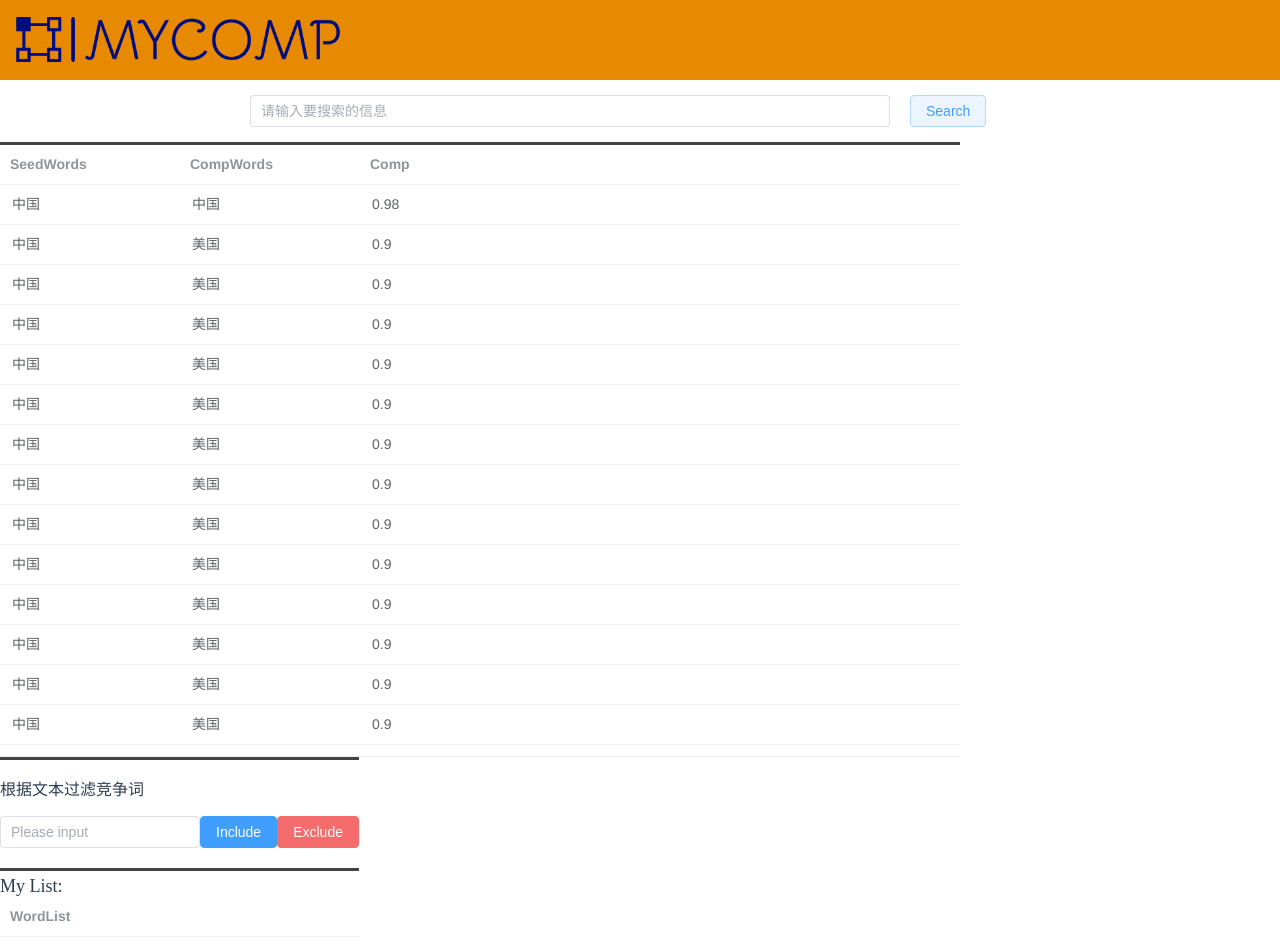
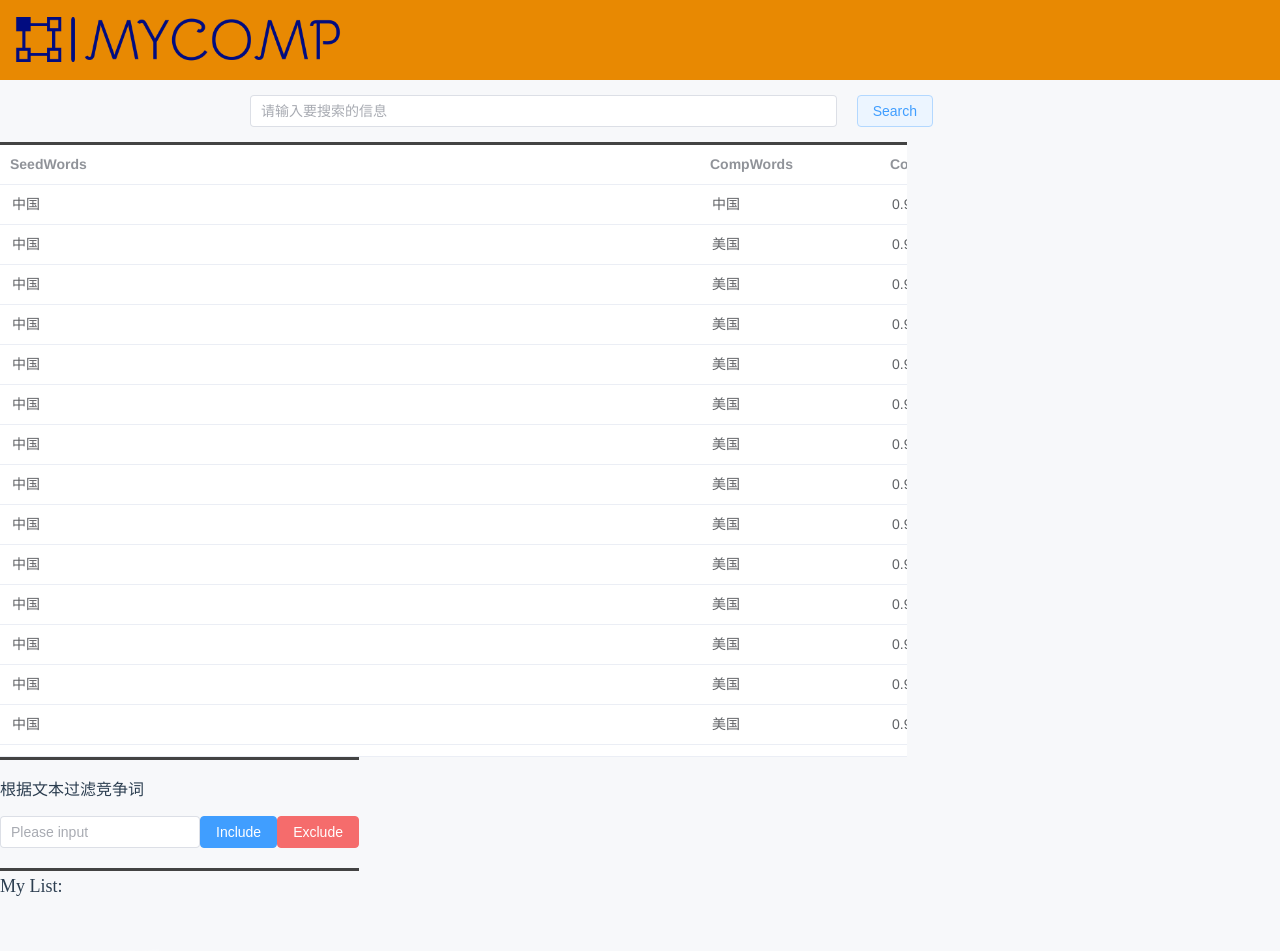
Before and after one commit to kissjerryfan/compkey_front, a Vue app: page / in a window 1280 px wide. Shown: the top 951 px of the page. Built offline with nearby package versions, Linux system fonts and the light colour scheme.

Commit message:
style: small changes on the page

```diff
--- a/src/App.vue
+++ b/src/App.vue
@@ -5,16 +5,22 @@
     </el-col>
   </el-row>
   <el-row class="search">
-    <el-col :span="12">
+    <el-col :span="11">
       <EnterSearch class="input"></EnterSearch>
     </el-col>
     <el-col :span="4">
       <InformationSearch class="searchBtn"></InformationSearch>
     </el-col>
+    <el-col :span="7">
+
+    </el-col>
   </el-row>
   <el-row>
-    <el-col :span="18">
+    <el-col :span="17">
       <InformationTable class="informationTable"></InformationTable>
+    </el-col>
+    <el-col :span="1">
+
     </el-col>
     <el-col :span="5.8">
       <SideBar class="sideBar"></SideBar>
@@ -53,6 +59,10 @@ export default {
   padding-top: 0;
 }
 
+body{
+  background-color: #f7f8fa;
+}
+
 .search {
   margin-top: 15px;
   margin-bottom: 15px;
--- a/src/components/InformationTable.vue
+++ b/src/components/InformationTable.vue
@@ -3,7 +3,7 @@
 
   </div>
   <el-table :data="tableData" height="612" style="width: 100%">
-    <el-table-column prop="seedWords" label="SeedWords" width="180" />
+    <el-table-column prop="seedWords" label="SeedWords" width="700" />
     <el-table-column prop="compWords" label="CompWords" width="180" />
     <el-table-column prop="comp" label="Comp" />
   </el-table>
--- a/src/components/MyList.vue
+++ b/src/components/MyList.vue
@@ -21,8 +21,8 @@ export default {
   data() {
     return {
       word_list: [
-        {word: "a"},
-        {word: "b"}
+        // {word: "a"},
+        // {word: "b"}
       ]
     }
   }
```
